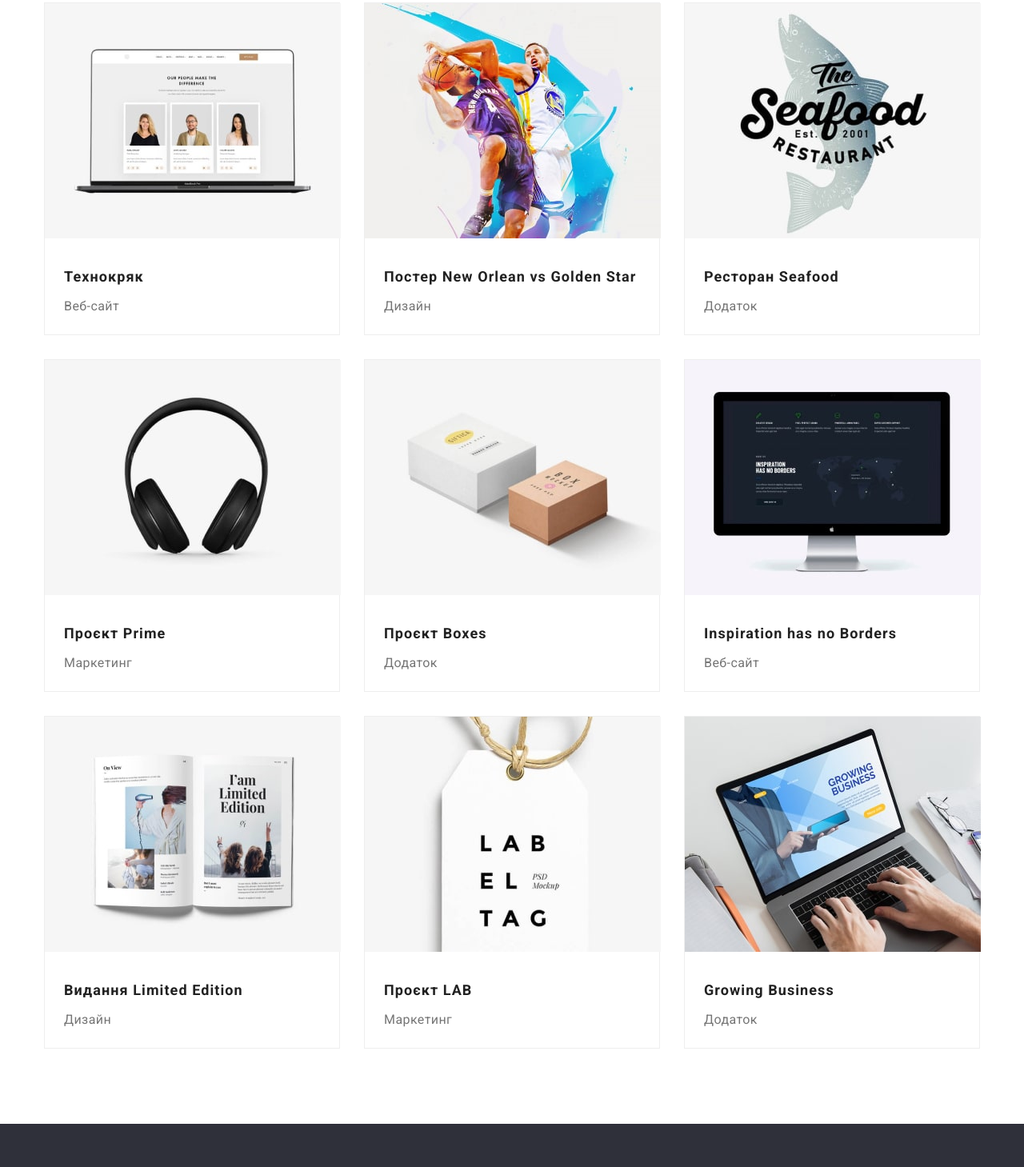
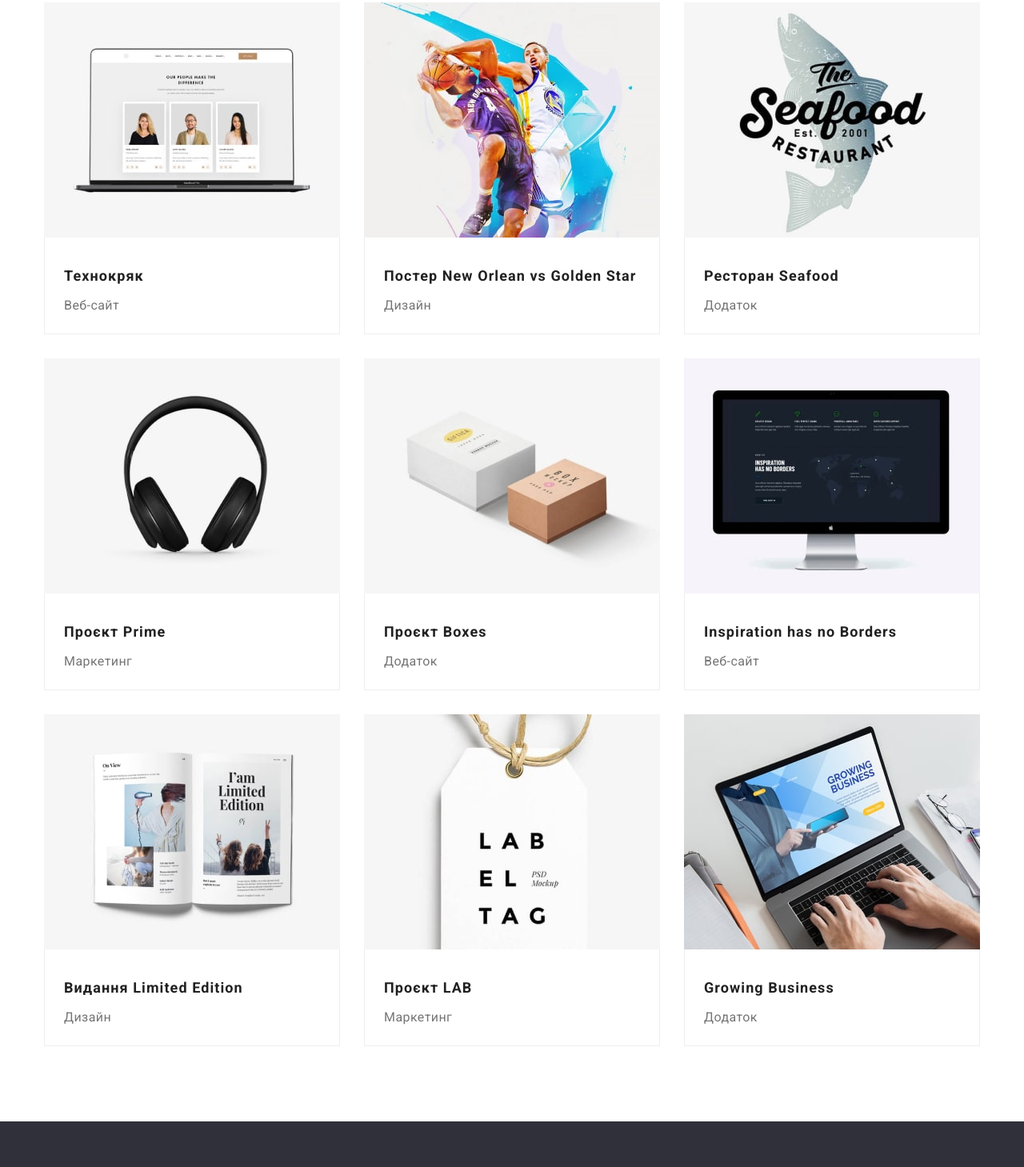
Before and after one commit to Ievgennii/goit-markup-hw-03, a plain HTML site: page portfolio.html in a window 1280 px wide. Shown: the part 308-1767 px from the top of the page at 80% size. Drawn offline with nearby package versions, Linux system fonts and the light colour scheme.

Commit message:
add border in cards

```diff
--- a/css/styles.css
+++ b/css/styles.css
@@ -67,6 +67,7 @@ img {
 
 .conteiner.flex {
   display: flex;
+
 }
 
 .flex {
@@ -116,7 +117,6 @@ img {
 
   color: var(--title-color);
   text-decoration: none;
-
 }
 
 .site-nav .link.current {
@@ -423,6 +423,7 @@ img {
 .portfolio-list.list {
   display: flex;
   flex-wrap: wrap;
+
 }
 
 .portfolio-list p {
@@ -442,11 +443,17 @@ img {
   width: 370px;
 
   background: var(--primary-white-color);
-  border: 1px solid #eeeeee;
 
-  padding-bottom: 20px;
   margin-right: 30px;
   margin-bottom: 30px;
+}
+
+.border {
+  border-left: 1px solid #eeeeee;
+  border-right: 1px solid #eeeeee;
+  border-bottom: 1px solid #eeeeee;
+  padding-top: 30px;
+  padding-bottom: 20px;
 }
 
 .portfolio-list .item:nth-child(3n) {
@@ -456,7 +463,3 @@ img {
 .portfolio-list .item:nth-last-child(-n + 3) {
   margin-bottom: 0;
 }
-
-.portfolio img {
-  margin-bottom: 30px;
-}
--- a/portfolio.html
+++ b/portfolio.html
@@ -60,7 +60,9 @@
         <div class="conteiner">
           <!-- Вибір видів портфоліо -->
           <ul class="portfolio-choice list">
-            <li class="item"><button type="button" class="button secondary">Усі</button></li>
+            <li class="item">
+              <button type="button" class="button secondary">Усі</button>
+            </li>
             <li class="item">
               <button type="button" class="button secondary">Веб-сайти</button>
             </li>
@@ -82,8 +84,10 @@
                 alt="Зображення монітору ноутбуку з трьома фото людей"
                 width="370"
               />
+              <div class="border">
                 <h3 class="portfolio-work">Технокряк</h3>
                 <p>Веб-сайт</p>
+              </div>
             </li>
             <li class="item">
               <img
@@ -91,10 +95,12 @@
                 alt="Зображення двох баскетболістів які борються за м'яч"
                 width="370"
               />
+              <div class="border">
                 <h3 class="portfolio-work">
                   Постер <span lang="en">New Orlean vs Golden Star</span>
                 </h3>
                 <p>Дизайн</p>
+              </div>
             </li>
             <li class="item">
               <img
@@ -102,10 +108,12 @@
                 alt="Лого ресторану"
                 width="370"
               />
+              <div class="border">
                 <h3 class="portfolio-work">
                   Ресторан <span lang="en">Seafood</span>
                 </h3>
                 <p>Додаток</p>
+              </div>
             </li>
             <li class="item">
               <img
@@ -113,10 +121,12 @@
                 alt="Зображення навушників"
                 width="370"
               />
+              <div class="border">
                 <h3 class="portfolio-work">
                   Проєкт <span lang="en">Prime</span>
                 </h3>
                 <p>Маркетинг</p>
+              </div>
             </li>
             <li class="item">
               <img
@@ -124,10 +134,12 @@
                 alt="Фото двох картоних коробок"
                 width="370"
               />
+              <div class="border">
                 <h3 class="portfolio-work">
                   Проєкт <span lang="en">Boxes</span>
                 </h3>
                 <p>Додаток</p>
+              </div>
             </li>
             <li class="item">
               <img
@@ -135,10 +147,12 @@
                 alt="Фото монітору комп'ютера з забреженням сторінки сайту"
                 width="370"
               />
+              <div class="border">
                 <h3 class="portfolio-work">
                   <span lang="en">Inspiration has no Borders</span>
                 </h3>
                 <p>Веб-сайт</p>
+              </div>
             </li>
             <li class="item">
               <img
@@ -146,10 +160,12 @@
                 alt="Фото розгорнутої книги видання Limited Edition"
                 width="370"
               />
+              <div class="border">
                 <h3 class="portfolio-work">
                   Видання <span lang="en">Limited Edition</span>
                 </h3>
                 <p>Дизайн</p>
+              </div>
             </li>
             <li class="item">
               <img
@@ -157,8 +173,12 @@
                 alt="Фото стікера з написом LAB EL TAG"
                 width="370"
               />
-              <h3 class="portfolio-work">Проєкт <span lang="en">LAB</span></h3>
+              <div class="border">
+                <h3 class="portfolio-work">
+                  Проєкт <span lang="en">LAB</span>
+                </h3>
                 <p>Маркетинг</p>
+              </div>
             </li>
             <li class="item">
               <img
@@ -166,10 +186,12 @@
                 alt="Фото ноутбуку з зображенням сторінки додатку Growing Business"
                 width="370"
               />
+              <div class="border">
                 <h3 class="portfolio-work">
                   <span lang="en">Growing Business</span>
                 </h3>
                 <p>Додаток</p>
+              </div>
             </li>
           </ul>
         </div>
```
Lines whose indentation alone changed are shown as unchanged.
